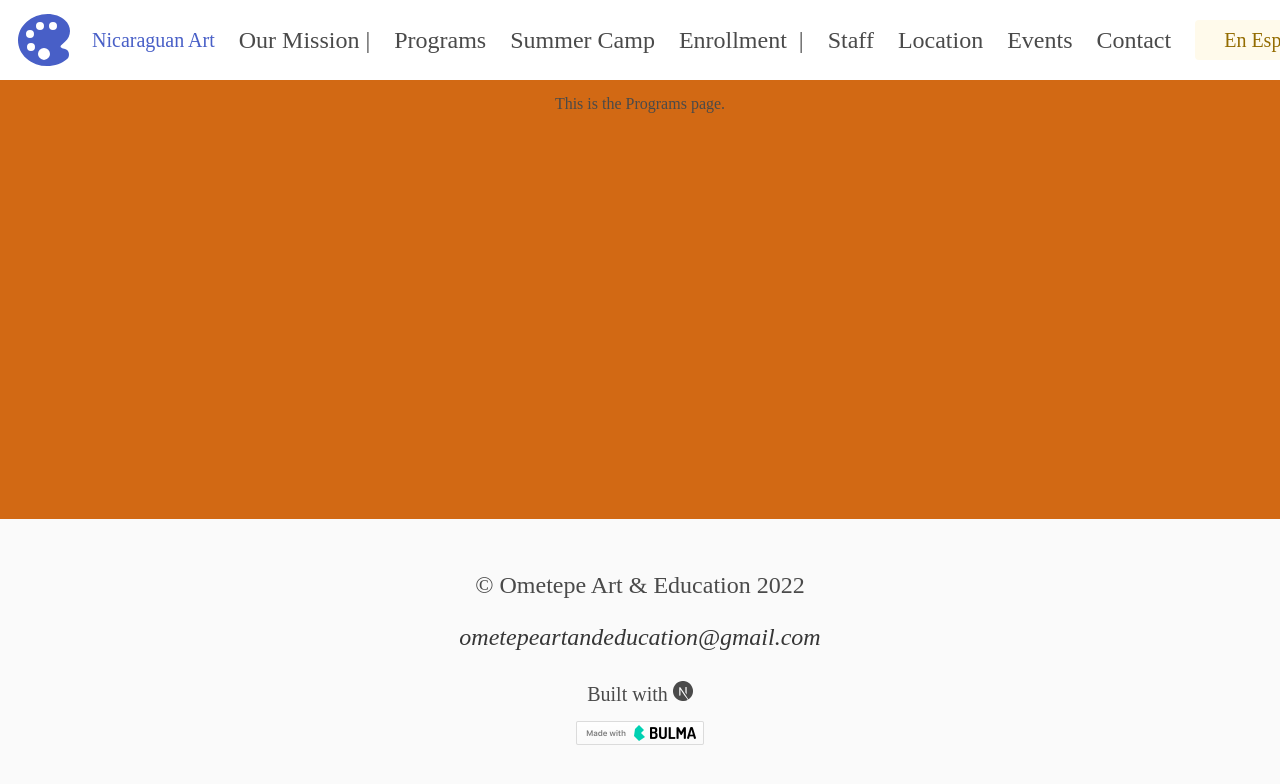
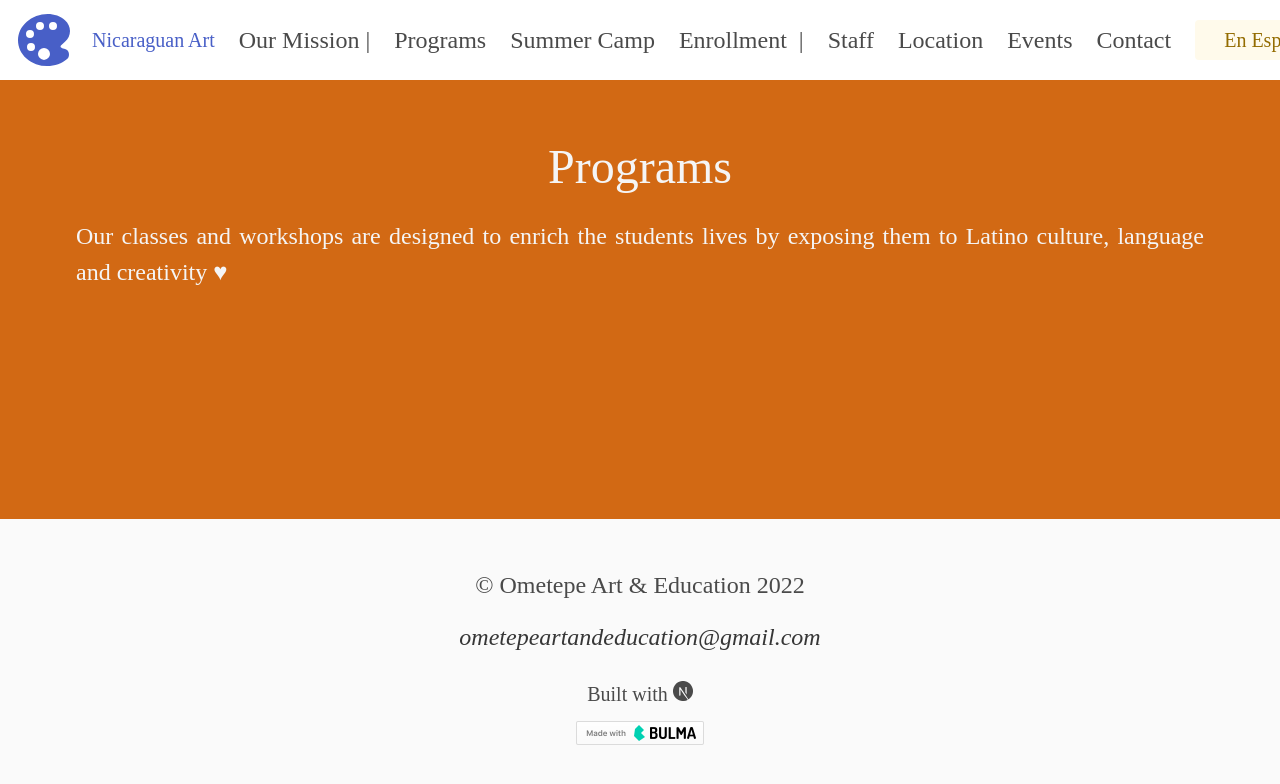
Before and after one commit to papadavis47/ometepe-art-and-education, a Next.js app: page /info/programs in a window 1280 px wide. Shown: the top 784 px of the page. Built offline with nearby package versions, Linux system fonts and the light colour scheme; a web font is replaced by a local one.

Commit message:
Begin work on programs page

```diff
--- a/pages/info/programs.js
+++ b/pages/info/programs.js
@@ -1,5 +1,22 @@
+import Head from "next/head";
+
 const Programs = () => {
-  return <div>This is the Programs page.</div>;
+  return (
+    <div className='has-text-light has-text-weight-light'>
+      <Head>
+        <title>Programs</title>
+        <meta name='description' content='Ometepe Art and Education' />
+        <link rel='icon' href='/favicon.ico' />
+      </Head>
+      <h1 className='is-size-1 is-size-3-mobile  title mt-6 has-text-light has-text-weight-light has-text-centered'>
+        Programs
+      </h1>
+      <p className='is-size-6-mobile has-text-justified is-size-4-desktop'>
+        Our classes and workshops are designed to enrich the students lives by exposing them to
+        Latino culture, language and creativity &hearts;
+      </p>
+    </div>
+  );
 };
 
 export default Programs;
```
